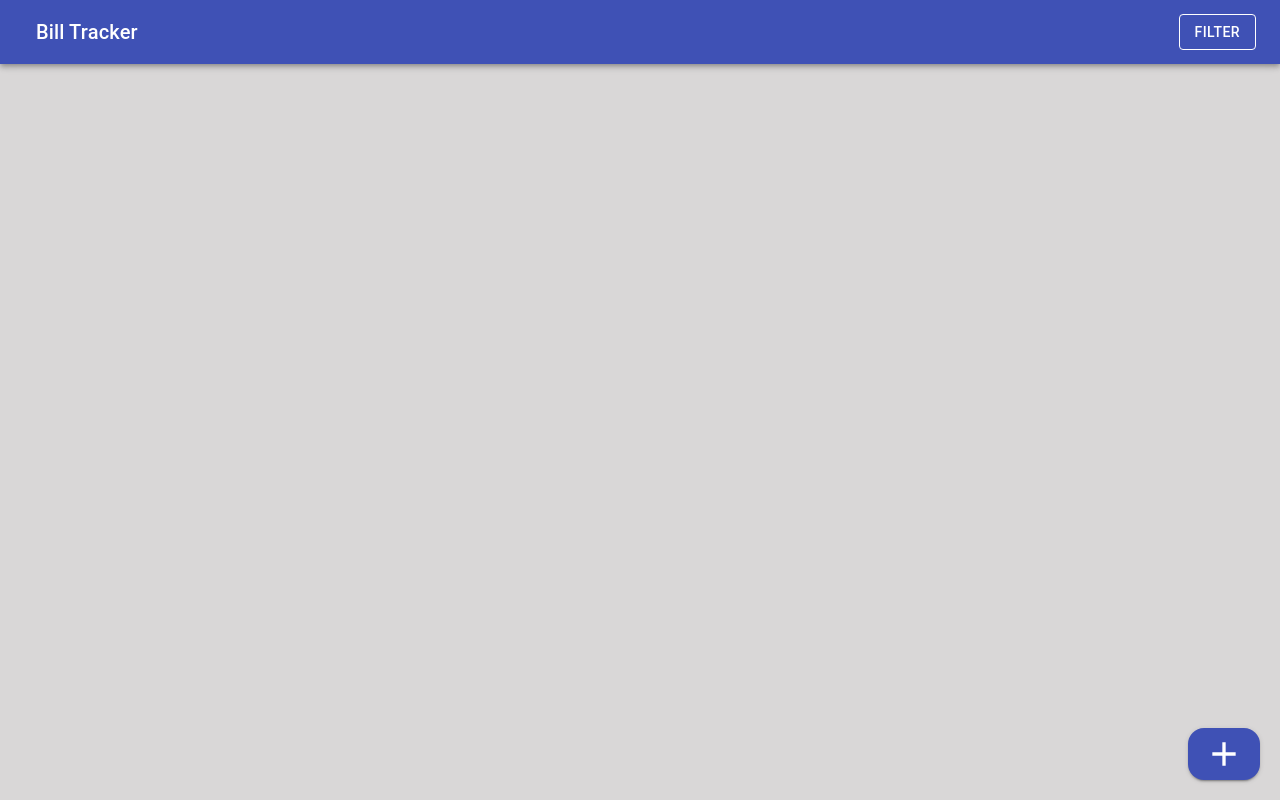
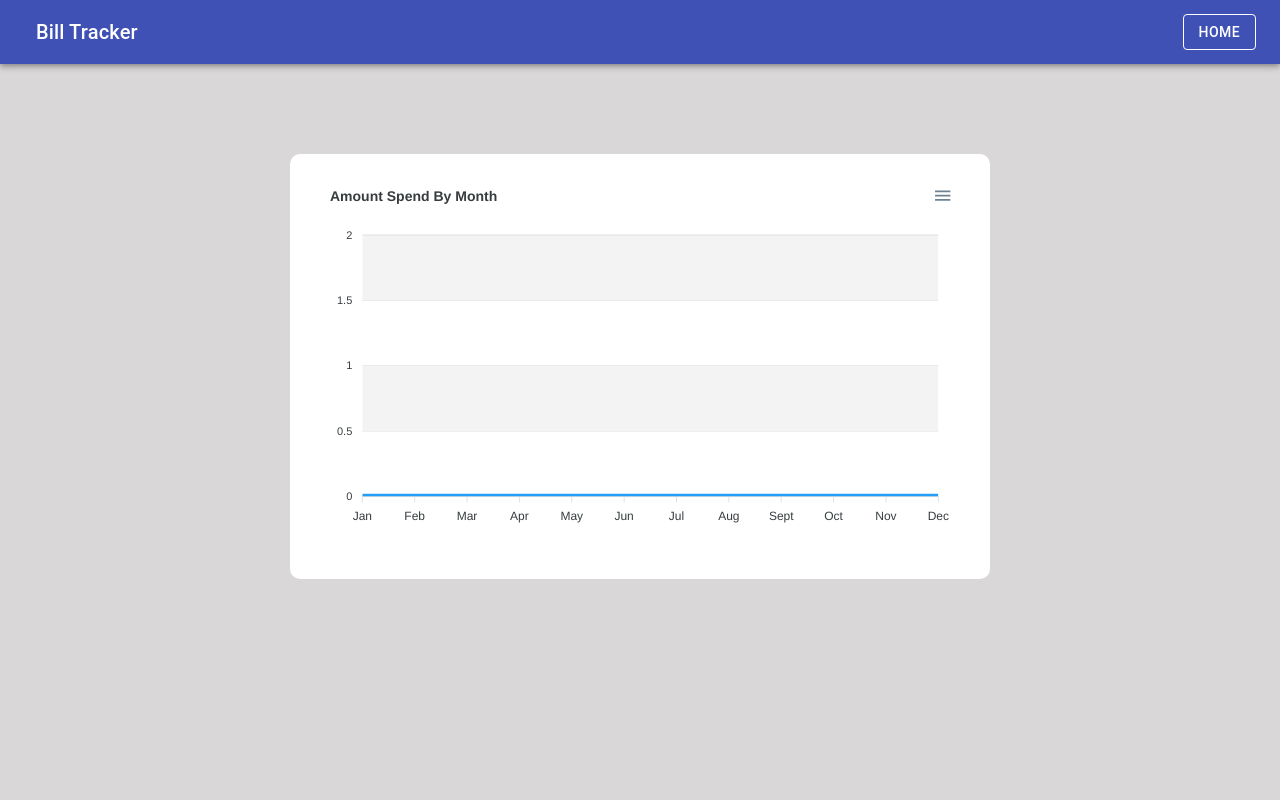
Before and after one commit to Paul-es/Expence-Tracker, a React (Create React App) app: page /chart in a window 1280 px wide. Built offline with nearby package versions, Linux system fonts and the light colour scheme.

Commit message:
bill chart

```diff
--- a/package.json
+++ b/package.json
@@ -9,10 +9,13 @@
     "@testing-library/jest-dom": "^5.11.4",
     "@testing-library/react": "^11.1.0",
     "@testing-library/user-event": "^12.1.10",
+    "apexcharts": "^3.28.1",
     "date-fns": "^2.0.0-beta.5",
     "react": "^17.0.2",
+    "react-apexcharts": "^1.3.9",
     "react-dom": "^17.0.2",
     "react-icons": "^4.2.0",
+    "react-router-dom": "^5.3.0",
     "react-scripts": "4.0.3",
     "web-vitals": "^1.0.1"
   },
--- a/src/App.js
+++ b/src/App.js
@@ -1,8 +1,13 @@
 import React from "react";
-import Bill from './components/bill'
+import { BrowserRouter as Router, Route } from "react-router-dom";
+import Chart from "./components/chart";
+import Bill from "./components/bill";
 function App() {
   return (
-    <Bill/>
+    <Router>
+      <Route exact path="/" component={Bill} />
+      <Route exact path="/chart" component={Chart} />
+    </Router>
   );
 }
 
--- a/src/components/bill.js
+++ b/src/components/bill.js
@@ -1,8 +1,10 @@
 import React, { useEffect } from "react";
-import "date-fns";
+import { format } from "date-fns";
 import DateFnsUtils from "@date-io/date-fns";
 import "../styles/bill.css";
 import category from "./category.json";
+import { useHistory } from "react-router-dom";
+
 import {
   Button,
   Modal,
@@ -26,11 +28,10 @@ import {
 } from "@material-ui/pickers";
 import { BiPlus, BiPaperPlane, BiXCircle } from "react-icons/bi";
 
-function App() {
+function Bill() {
   const [open, setOpen] = React.useState(false);
   const [hide, setHide] = React.useState(true);
   const [filterClose, setFilterClose] = React.useState(false);
-
   const [anchorEl, setAnchorEl] = React.useState(null);
   const [localBills, setLocalbills] = React.useState([]);
   const [bills, setBills] = React.useState({
@@ -39,6 +40,7 @@ function App() {
     date: new Date(),
     amount: "",
   });
+  const history = useHistory();
 
   const track = () => {
     if (hide === true) {
@@ -65,8 +67,8 @@ function App() {
   const handleCategory = (event) => {
     setBills({ ...bills, category: event.target.value });
   };
-  const handleDateChange = async (date) => {
-    setBills({ ...bills, date: date.toDateString() });
+  const handleDateChange = (date) => {
+    setBills({ ...bills, date: format(date, "MM") });
   };
 
   const handleTitle = (event) => {
@@ -85,7 +87,7 @@ function App() {
 
   const handleFilter = (data) => {
     setAnchorEl(null);
-    setFilterClose((true))
+    setFilterClose(true);
     var list = [];
     for (var i = 0; i < localStorage.length; i++) {
       const key = localStorage.key(i);
@@ -95,12 +97,13 @@ function App() {
     }
     setLocalbills(list);
   };
-  const handleClear=()=>{
-    setHide(true)
-    setFilterClose(false)
-    setLocalbills([])
-    track()
-  }
+  const handleClear = () => {
+    setHide(true);
+    setFilterClose(false);
+    setLocalbills([]);
+    track();
+  };
+
   return (
     <div className="App">
       <AppBar position="static">
@@ -113,7 +116,15 @@ function App() {
           <Typography variant="h6" style={{ flexGrow: 1 }}>
             Bill Tracker
           </Typography>
-          { filterClose ?
+          <Button
+            color="inherit"
+            variant="outlined"
+            style={{ marginRight: "1.5rem" }}
+            onClick={() => history.push("/chart")}
+          >
+            Track
+          </Button>
+          {filterClose ? (
             <Button
               variant="contained"
               color="secondary"
@@ -122,10 +133,12 @@ function App() {
               startIcon={<BiXCircle />}
             >
               Clear
-          </Button> :null}
+            </Button>
+          ) : null}
           <Button color="inherit" variant="outlined" onClick={handleClick}>
             Filter
           </Button>
+
           <Menu
             id="simple-menu"
             anchorEl={anchorEl}
@@ -273,4 +286,4 @@ function App() {
   );
 }
 
-export default App;
+export default Bill;
--- /dev/null
+++ b/src/components/chart.js
@@ -0,0 +1,124 @@
+import React, { useState } from "react";
+import Chart from "react-apexcharts";
+import { useHistory } from "react-router-dom";
+import "../styles/chart.css";
+import {
+  AppBar,
+  Toolbar,
+  Typography,
+  Button,
+  IconButton,
+} from "@material-ui/core";
+
+function Charts() {
+  const history = useHistory();
+  const [chartAmount, setChartAmount] = useState([
+    0, 0, 0, 0, 0, 0, 0, 0, 0, 0, 0, 0,
+  ]);
+  const [chartMonth, setChartMonth] = useState([]);
+  var s = 0;
+  for (var i = 0; i < localStorage.length; i++) {
+    const key = localStorage.key(i);
+    var date = JSON.parse(localStorage.getItem(key)).date;
+    for (var j = 0; j < localStorage.length; j++) {
+      const key1 = localStorage.key(j);
+      var date1 = JSON.parse(localStorage.getItem(key1)).date;
+      if (date === date1) {
+        s = s + parseInt(JSON.parse(localStorage.getItem(key1)).amount);
+      }
+    }
+    if (chartMonth.includes(date) === false) {
+      chartMonth.push(date);
+      chartAmount[parseFloat(date) - 1] = s;
+    }
+    s = 0;
+  }
+
+  const [chart, setChart] = useState({
+    series: [
+      {
+        name: "Spend",
+        data: chartAmount,
+      },
+    ],
+    options: {
+      chart: {
+        height: 350,
+        type: "line",
+        zoom: {
+          enabled: false,
+        },
+      },
+      dataLabels: {
+        enabled: false,
+      },
+      stroke: {
+        curve: "straight",
+      },
+      title: {
+        text: "Amount Spend By Month",
+        align: "left",
+      },
+      fill: {
+        style: { color: "black" },
+      },
+      grid: {
+        row: {
+          colors: ["#f3f3f3", "transparent"],
+          opacity: 1,
+        },
+      },
+      xaxis: {
+        categories: [
+          "Jan",
+          "Feb",
+          "Mar",
+          "Apr",
+          "May",
+          "Jun",
+          "Jul",
+          "Aug",
+          "Sept",
+          "Oct",
+          "Nov",
+          "Dec",
+        ],
+      },
+    },
+  });
+
+  console.log(chartMonth);
+  return (
+    <div className="App">
+      <AppBar position="static">
+        <Toolbar>
+          <IconButton
+            edge="start"
+            color="inherit"
+            aria-label="menu"
+          ></IconButton>
+          <Typography variant="h6" style={{ flexGrow: 1 }}>
+            Bill Tracker
+          </Typography>
+          <Button
+            onClick={() => history.push("/")}
+            color="inherit"
+            variant="outlined"
+          >
+            Home
+          </Button>
+        </Toolbar>
+      </AppBar>
+      <div className="chart">
+        <Chart
+          options={chart.options}
+          series={chart.series}
+          type="line"
+          height={350}
+        />
+      </div>
+    </div>
+  );
+}
+
+export default Charts;
--- /dev/null
+++ b/src/styles/chart.css
@@ -0,0 +1,18 @@
+.App {
+  background-color: #d9d7d7;
+  min-height: 100vh;
+  color: black !important;
+}
+
+.chart {
+  width: 50%;
+  position: absolute;
+  top: 0;
+  left: 0;
+  right: 0;
+  margin: auto;
+  margin-top: 12%;
+  background-color: white;
+  padding: 30px;
+  border-radius: 10px;
+}
```
Also changed, not shown: 1 other file (tests, documents, lock files or other folders). Lines whose indentation alone changed are shown as unchanged.
